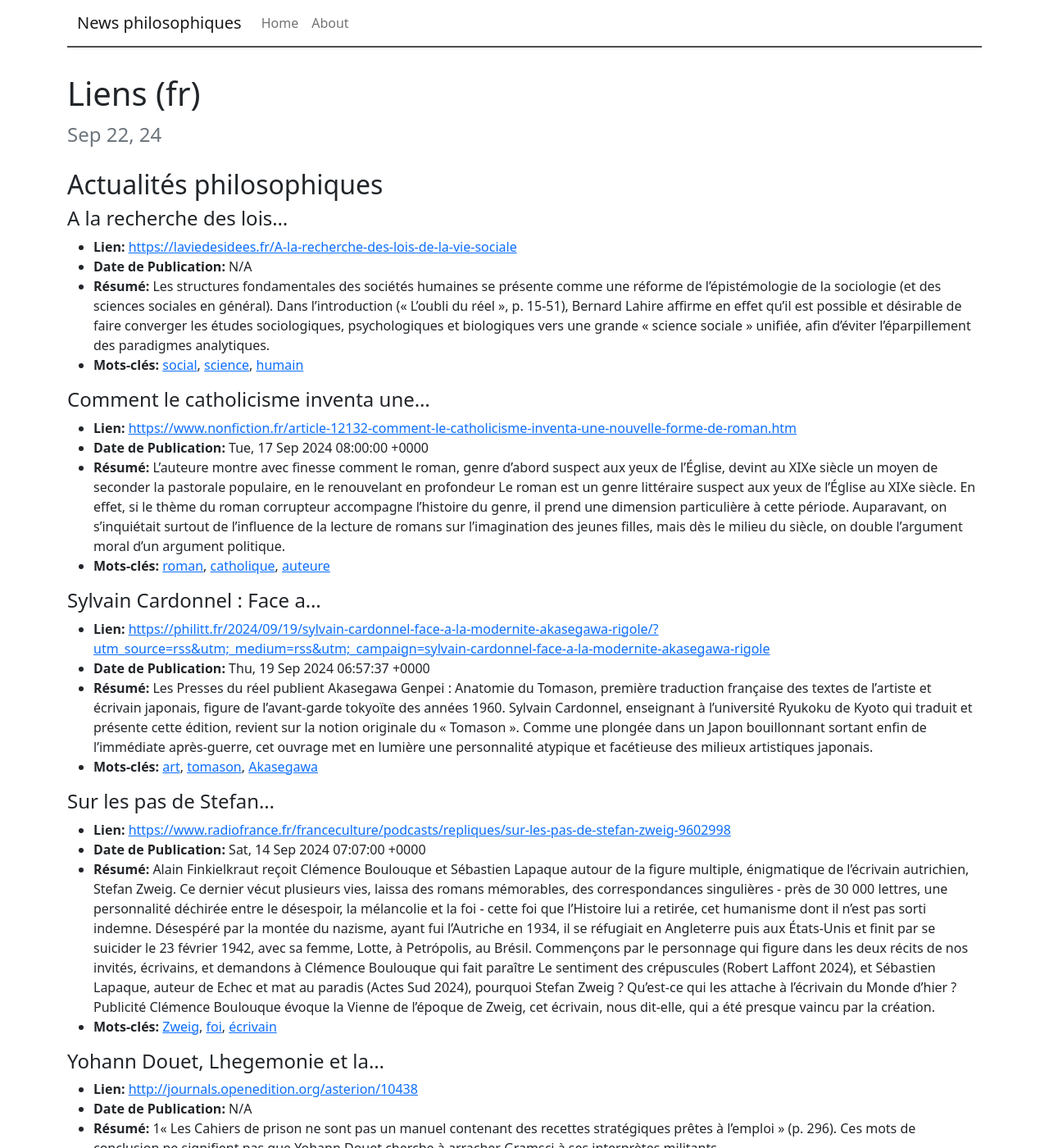
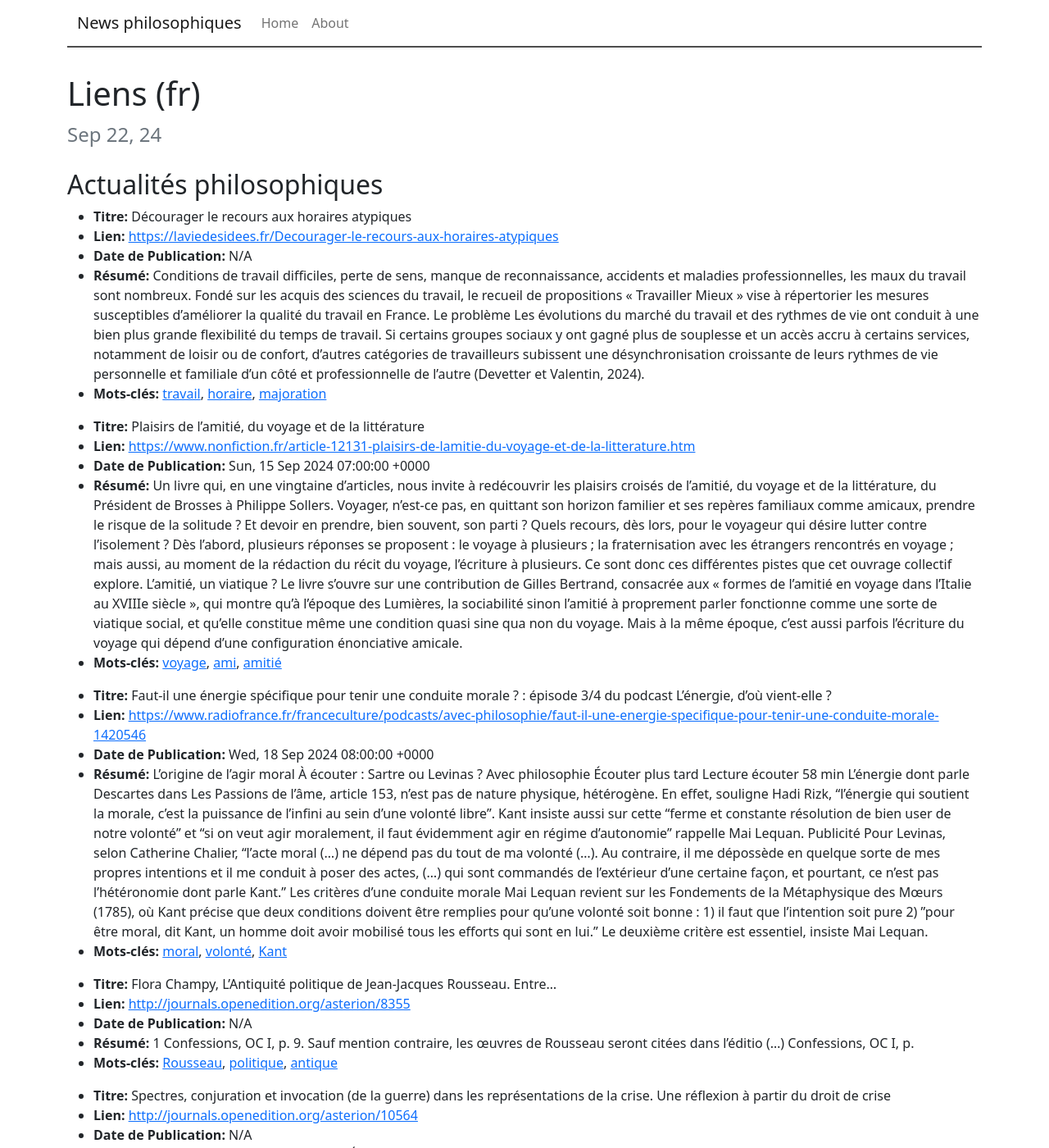
Before and after one commit to rollauda/np, a Jekyll site: the page built from _posts/2024-09-22-nouveautes-en-philosophie.md, in a window 1280 px wide and 1400 px high. Shown: the whole window at 82% size. Built offline with Jekyll 4.4.1, drawn with Linux system fonts in a browser that asks for light colours; some of the changed text lies outside the part shown.

Commit message:
Mise à jour automatique

```diff
--- a/_posts/2024-09-22-nouveautes-en-philosophie.md
+++ b/_posts/2024-09-22-nouveautes-en-philosophie.md
@@ -6,62 +6,44 @@ date: 2024-09-22
 ---
 ## Actualités philosophiques
 
-#### A la recherche des lois...
+  * **Titre:** Décourager le recours aux horaires atypiques
+  * **Lien:** <https://laviedesidees.fr/Decourager-le-recours-aux-horaires-atypiques>
+  * **Date de Publication:** N/A
+  * **Résumé:** Conditions de travail difficiles, perte de sens, manque de reconnaissance, accidents et maladies professionnelles, les maux du travail sont nombreux. Fondé sur les acquis des sciences du travail, le recueil de propositions « Travailler Mieux » vise à répertorier les mesures susceptibles d’améliorer la qualité du travail en France. Le problème Les évolutions du marché du travail et des rythmes de vie ont conduit à une bien plus grande flexibilité du temps de travail. Si certains groupes sociaux y ont gagné plus de souplesse et un accès accru à certains services, notamment de loisir ou de confort, d’autres catégories de travailleurs subissent une désynchronisation croissante de leurs rythmes de vie personnelle et familiale d’un côté et professionnelle de l’autre (Devetter et Valentin, 2024).
+  * **Mots-clés:** [travail](travail), [horaire](horaire), [majoration](majoration)
 
-  * **Lien:** <https://laviedesidees.fr/A-la-recherche-des-lois-de-la-vie-sociale>
+  * **Titre:** Plaisirs de l'amitié, du voyage et de la littérature
+  * **Lien:** <https://www.nonfiction.fr/article-12131-plaisirs-de-lamitie-du-voyage-et-de-la-litterature.htm>
+  * **Date de Publication:** Sun, 15 Sep 2024 07:00:00 +0000
+  * **Résumé:** Un livre qui, en une vingtaine d'articles, nous invite à redécouvrir les plaisirs croisés de l’amitié, du voyage et de la littérature, du Président de Brosses à Philippe Sollers. Voyager, n’est-ce pas, en quittant son horizon familier et ses repères familiaux comme amicaux, prendre le risque de la solitude ? Et devoir en prendre, bien souvent, son parti ? Quels recours, dès lors, pour le voyageur qui désire lutter contre l’isolement ? Dès l’abord, plusieurs réponses se proposent : le voyage à plusieurs ; la fraternisation avec les étrangers rencontrés en voyage ; mais aussi, au moment de la rédaction du récit du voyage, l’écriture à plusieurs. Ce sont donc ces différentes pistes que cet ouvrage collectif explore. L’amitié, un viatique ? Le livre s’ouvre sur une contribution de Gilles Bertrand, consacrée aux « formes de l’amitié en voyage dans l’Italie au XVIIIe siècle », qui montre qu’à l’époque des Lumières, la sociabilité sinon l’amitié à proprement parler fonctionne comme une sorte de viatique social, et qu’elle constitue même une condition quasi sine qua non du voyage. Mais à la même époque, c’est aussi parfois l’écriture du voyage qui dépend d’une configuration énonciative amicale.
+  * **Mots-clés:** [voyage](voyage), [ami](ami), [amitié](amitié)
+
+  * **Titre:** Faut-il une énergie spécifique pour tenir une conduite morale ? : épisode 3/4 du podcast L’énergie, d’où vient-elle ?
+  * **Lien:** <https://www.radiofrance.fr/franceculture/podcasts/avec-philosophie/faut-il-une-energie-specifique-pour-tenir-une-conduite-morale-1420546>
+  * **Date de Publication:** Wed, 18 Sep 2024 08:00:00 +0000
+  * **Résumé:** L’origine de l’agir moral À écouter : Sartre ou Levinas ? Avec philosophie Écouter plus tard Lecture écouter 58 min L’énergie dont parle Descartes dans Les Passions de l’âme, article 153, n’est pas de nature physique, hétérogène. En effet, souligne Hadi Rizk, “l'énergie qui soutient la morale, c'est la puissance de l'infini au sein d'une volonté libre”. Kant insiste aussi sur cette "ferme et constante résolution de bien user de notre volonté” et “si on veut agir moralement, il faut évidemment agir en régime d’autonomie” rappelle Mai Lequan. Publicité Pour Levinas, selon Catherine Chalier, “l'acte moral (...) ne dépend pas du tout de ma volonté (...). Au contraire, il me dépossède en quelque sorte de mes propres intentions et il me conduit à poser des actes, (...) qui sont commandés de l’extérieur d'une certaine façon, et pourtant, ce n'est pas l'hétéronomie dont parle Kant.” Les critères d'une conduite morale Mai Lequan revient sur les Fondements de la Métaphysique des Mœurs (1785), où Kant précise que deux conditions doivent être remplies pour qu’une volonté soit bonne : 1) il faut que l’intention soit pure 2) ”pour être moral, dit Kant, un homme doit avoir mobilisé tous les efforts qui sont en lui.” Le deuxième critère est essentiel, insiste Mai Lequan.
+  * **Mots-clés:** [moral](moral), [volonté](volonté), [Kant](Kant)
+
+  * **Titre:** Flora Champy, L’Antiquité politique de Jean-Jacques Rousseau. Entre...
+  * **Lien:** <http://journals.openedition.org/asterion/8355>
   * **Date de Publication:** N/A
-  * **Résumé:** Les structures fondamentales des sociétés humaines se présente comme une réforme de l’épistémologie de la sociologie (et des sciences sociales en général). Dans l’introduction (« L’oubli du réel », p. 15-51), Bernard Lahire affirme en effet qu’il est possible et désirable de faire converger les études sociologiques, psychologiques et biologiques vers une grande « science sociale » unifiée, afin d’éviter l’éparpillement des paradigmes analytiques.
-  * **Mots-clés:** [social](social), [science](science), [humain](humain)
+  * **Résumé:** 1 Confessions, OC I, p. 9. Sauf mention contraire, les œuvres de Rousseau seront citées dans l’éditio (...) Confessions, OC I, p.
+  * **Mots-clés:** [Rousseau](Rousseau), [politique](politique), [antique](antique)
 
-#### Comment le catholicisme inventa une...
+  * **Titre:** Spectres, conjuration et invocation (de la guerre) dans les représentations de la crise. Une réflexion à partir du droit de crise
+  * **Lien:** <http://journals.openedition.org/asterion/10564>
+  * **Date de Publication:** N/A
+  * **Résumé:** 1 J. Derrida, Spectres de Marx. L’État de la dette, le travail du deuil et la nouvelle International (...) Car le spectre est social… Jacques Derrida, Spectres de Marx 2 Ainsi Carl Schmitt a-t-il sans doute largement contribué à faire de la guerre de l’intérieur l’une (...) 1Longtemps, les représentations de la crise en droit ont été habitées par la guerre.
+  * **Mots-clés:** [crise](crise), [guerre](guerre), [droit](droit)
 
-  * **Lien:** <https://www.nonfiction.fr/article-12132-comment-le-catholicisme-inventa-une-nouvelle-forme-de-roman.htm>
-  * **Date de Publication:** Tue, 17 Sep 2024 08:00:00 +0000
-  * **Résumé:** L’auteure montre avec finesse comment le roman, genre d’abord suspect aux yeux de l’Église, devint au XIXe siècle un moyen de seconder la pastorale populaire, en le renouvelant en profondeur Le roman est un genre littéraire suspect aux yeux de l’Église au XIXe siècle. En effet, si le thème du roman corrupteur accompagne l’histoire du genre, il prend une dimension particulière à cette période. Auparavant, on s’inquiétait surtout de l’influence de la lecture de romans sur l’imagination des jeunes filles, mais dès le milieu du siècle, on double l’argument moral d’un argument politique.
-  * **Mots-clés:** [roman](roman), [catholique](catholique), [auteure](auteure)
+  * **Titre:** BOUBEKER A., MBOUKOU S., De Tokyo à Kinshasa. Postmodernité et post...
+  * **Lien:** <http://journals.openedition.org/leportique/4526>
+  * **Date de Publication:** N/A
+  * **Résumé:** 1S’inspirant du « détour anthropologique » conceptualisé par G. Balandier pour mieux comprendre les soubresauts de nos sociétés, cet ouvrage qui tient du journal de voyage et de l’essai ethnographique croise deux regards sur Kinshasa et Tokyo. Ces villes n’ont a priori rien de commun, sinon d’être les capitales de pays d’un paradoxe économique : malgré ses immenses richesses, le Congo-Kinshasa (RDC) reste un abîme de « sous-développement », tandis que le Japon, si pauvre en ressources naturelles, compte parmi les leaders du G7.
+  * **Mots-clés:** [Kinshasa](Kinshasa), [ville](ville), [perspective](perspective)
 
-#### Sylvain Cardonnel : Face a...
-
-  * **Lien:** [https://philitt.fr/2024/09/19/sylvain-cardonnel-face-a-la-modernite-akasegawa-rigole/?utm_source=rss&utm;_medium=rss&utm;_campaign=sylvain-cardonnel-face-a-la-modernite-akasegawa-rigole](https://philitt.fr/2024/09/19/sylvain-cardonnel-face-a-la-modernite-akasegawa-rigole/?utm_source=rss&utm_medium=rss&utm_campaign=sylvain-cardonnel-face-a-la-modernite-akasegawa-rigole)
-  * **Date de Publication:** Thu, 19 Sep 2024 06:57:37 +0000
-  * **Résumé:** Les Presses du réel publient Akasegawa Genpei : Anatomie du Tomason, première traduction française des textes de l’artiste et écrivain japonais, figure de l’avant-garde tokyoïte des années 1960. Sylvain Cardonnel, enseignant à l’université Ryukoku de Kyoto qui traduit et présente cette édition, revient sur la notion originale du « Tomason ». Comme une plongée dans un Japon bouillonnant sortant enfin de l’immédiate après-guerre, cet ouvrage met en lumière une personnalité atypique et facétieuse des milieux artistiques japonais.
-  * **Mots-clés:** [art](art), [tomason](tomason), [Akasegawa](Akasegawa)
-
-#### Sur les pas de Stefan...
-
-  * **Lien:** <https://www.radiofrance.fr/franceculture/podcasts/repliques/sur-les-pas-de-stefan-zweig-9602998>
-  * **Date de Publication:** Sat, 14 Sep 2024 07:07:00 +0000
-  * **Résumé:** Alain Finkielkraut reçoit Clémence Boulouque et Sébastien Lapaque autour de la figure multiple, énigmatique de l'écrivain autrichien, Stefan Zweig. Ce dernier vécut plusieurs vies, laissa des romans mémorables, des correspondances singulières - près de 30 000 lettres, une personnalité déchirée entre le désespoir, la mélancolie et la foi - cette foi que l'Histoire lui a retirée, cet humanisme dont il n'est pas sorti indemne. Désespéré par la montée du nazisme, ayant fui l'Autriche en 1934, il se réfugiait en Angleterre puis aux États-Unis et finit par se suicider le 23 février 1942, avec sa femme, Lotte, à Petrópolis, au Brésil. Commençons par le personnage qui figure dans les deux récits de nos invités, écrivains, et demandons à Clémence Boulouque qui fait paraître Le sentiment des crépuscules (Robert Laffont 2024), et Sébastien Lapaque, auteur de Echec et mat au paradis (Actes Sud 2024), pourquoi Stefan Zweig ? Qu'est-ce qui les attache à l'écrivain du Monde d'hier ? Publicité Clémence Boulouque évoque la Vienne de l'époque de Zweig, cet écrivain, nous dit-elle, qui a été presque vaincu par la création.
-  * **Mots-clés:** [Zweig](Zweig), [foi](foi), [écrivain](écrivain)
-
-#### Yohann Douet, Lhegemonie et la...
-
-  * **Lien:** <http://journals.openedition.org/asterion/10438>
-  * **Date de Publication:** N/A
-  * **Résumé:** 1« Les Cahiers de prison ne sont pas un manuel contenant des recettes stratégiques prêtes à l’emploi » (p. 296). Ces mots de conclusion ne signifient pas que Yohann Douet cherche à arracher Gramsci à ses interprètes militants.
-  * **Mots-clés:** [Gramsci](Gramsci), [parti](parti), [gramscien](gramscien)
-
-#### Normativites pirates : a partir...
-Grotius et Hobbes
-
-  * **Lien:** <http://journals.openedition.org/asterion/10629>
-  * **Date de Publication:** N/A
-  * **Résumé:** 1 Dans lequel je reprends et prolonge certaines analyses parues dans T. Berns, La guerre des philoso (...) 1Cet article portera sur quelques évocations croisées et surprenantes d’une figure à la fois marginale de la guerre – puisqu’exclue de celle-ci – et centrale – puisque régulièrement convoquée pour la définir : le pirate et, subsidiairement, le brigand. Derrière quelques allées et venues de cette figure au sein du discours philosophique et juridique sur la guerre, nous verrons que se cachent non seulement la possibilité de lui conférer une normativité propre, mais aussi, ce faisant, celle de considérer plus globalement que la guerre elle-même disposerait d’une normativité immanente lui permettant de se réguler sans le détour par une quelconque médiation. 2 Cicéron, Les Devoirs, M.
-  * **Mots-clés:** [guerre](guerre), [pirate](pirate), [Hobbes](Hobbes)
-
-#### KEMP. P. (sous la dir.),...
-Morales, Cerf, Paris, 2004, 113 p.
-
-  * **Lien:** <http://journals.openedition.org/leportique/513>
-  * **Date de Publication:** N/A
-  * **Résumé:** 1Les lecteurs intéressés par les questions difficiles se trouvant au carrefour de certaines disciplines des sciences sociales, notamment la bioéthique, l’éthique et le droit, seront heureux d’apprendre la publication en langue française de ce petit livre consacré aux rapports nouveaux qui unissent désormais la bioéthique et le biodroit. Sous le titre général Le discours bioéthique, les textes réunis ici ont tout d’abord été prononcés en anglais à titre de communications lors de deux colloques organisés par le Centre de recherche en éthique et droit dans la nature et la société (Center for Etik og Ret), à Copenhague, en 1996 et en 1998. Ce ne sont donc pas des textes neufs, mais des communications revues et augmentées en vue de leur publication pour le lectorat francophone.
-  * **Mots-clés:** [éthique](éthique), [droit](droit), [bioéthique](bioéthique)
-
-#### Les Livres de Philosophie: F....
-Sarfati Lanter (dirs.), Les Manifestations du genre. Négociations,
-émancipations, cristallisations
-
-  * **Lien:** <http://les-livres-de-philosophie.blogspot.com/2024/09/f-alix-p-m-chauvin-v-coutolleau-j.html>
-  * **Date de Publication:** 2024-09-21T19:32:00.001+02:00
+  * **Titre:** Les Livres de Philosophie: Gilles Deleuze : Sur Spinoza. Cours Novembre 1980
+  * **Lien:** <http://les-livres-de-philosophie.blogspot.com/2024/09/gilles-deleuze-sur-spinoza-cours.html>
+  * **Date de Publication:** 2024-09-21T09:19:00.006+02:00
   * **Résumé:** .
   * **Mots-clés:**
```
